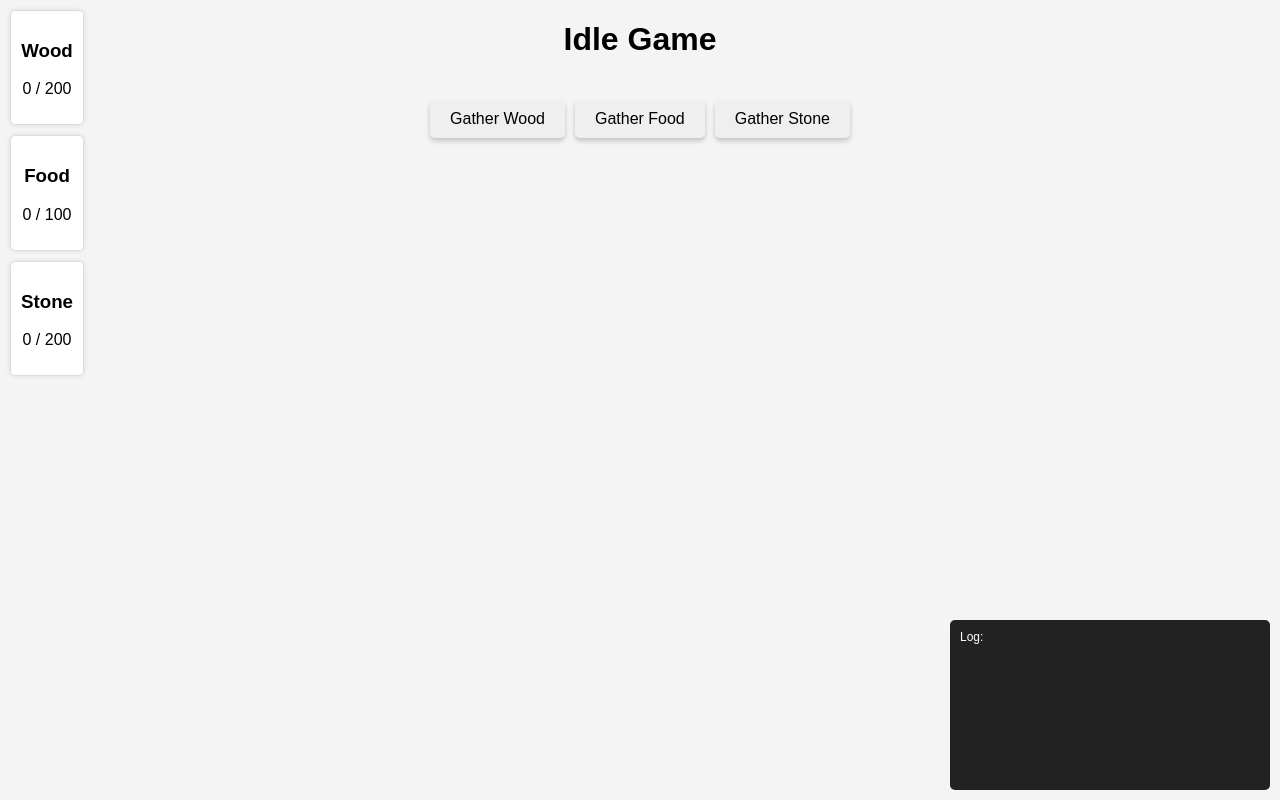
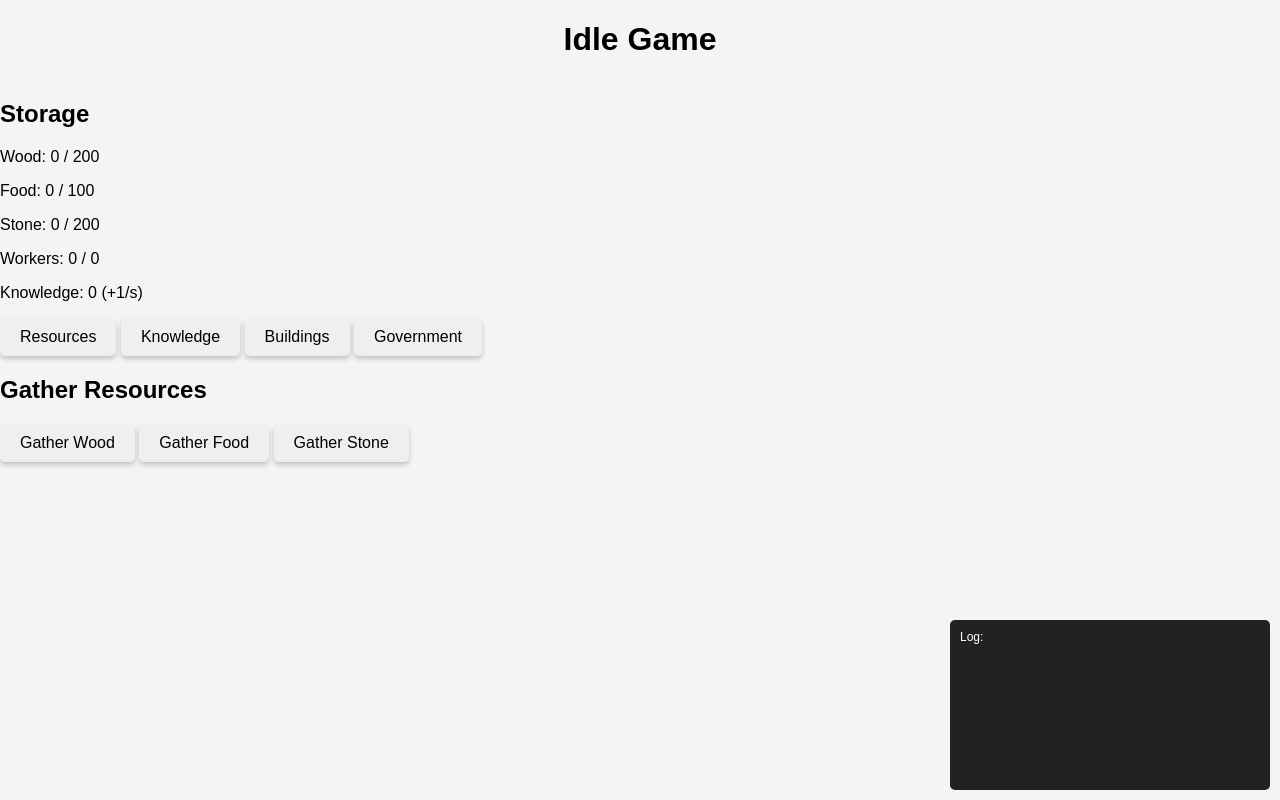
Before and after one commit to Alexander414/Game, a plain HTML site: page index.html in a window 1280 px wide. Drawn offline with Linux system fonts and the light colour scheme.

Commit message:
Update index.html

```diff
--- a/index.html
+++ b/index.html
@@ -9,34 +9,56 @@
 <body>
     <h1>Idle Game</h1>
 
-    <div class="resource-container">
-        <div class="resource">
-            <h3>Wood</h3>
-            <p><span id="wood-count">0</span> / <span id="wood-limit">200</span></p>
-        </div>
-        <div class="resource">
-            <h3>Food</h3>
-            <p><span id="food-count">0</span> / <span id="food-limit">100</span></p>
-        </div>
-        <div class="resource">
-            <h3>Stone</h3>
-            <p><span id="stone-count">0</span> / <span id="stone-limit">200</span></p>
+    <div class="storage-container">
+        <h2>Storage</h2>
+        <div class="storage-box">
+            <p>Wood: <span id="wood-count">0</span> / <span id="wood-limit">200</span></p>
+            <p>Food: <span id="food-count">0</span> / <span id="food-limit">100</span></p>
+            <p>Stone: <span id="stone-count">0</span> / <span id="stone-limit">200</span></p>
+            <p>Workers: <span id="worker-count">0</span> / <span id="worker-limit">0</span></p>
+            <p>Knowledge: <span id="knowledge-count">0</span> (+<span id="knowledge-rate">1</span>/s)</p>
         </div>
     </div>
 
-    <div class="buttons-container">
-        <button class="gather-button" data-type="wood">Gather Wood</button>
-        <button class="gather-button" data-type="food">Gather Food</button>
-        <button class="gather-button" data-type="stone">Gather Stone</button>
+    <!-- Tab Buttons -->
+    <div class="tabs">
+        <button class="tab-button" onclick="switchTab('resources')">Resources</button>
+        <button class="tab-button" onclick="switchTab('knowledge')">Knowledge</button>
+        <button class="tab-button" onclick="switchTab('buildings')">Buildings</button>
+        <button class="tab-button" onclick="switchTab('government')">Government</button>
     </div>
 
-    <div id="buildings-container">
-        <div class="building" id="lumber-mill">
-            <button class="build-button" data-type="lumberMill" title="Increase storage for wood by 100%">Build Lumber Mill (100 Wood)</button>
+    <!-- Resource Gathering -->
+    <div id="resources-tab" class="tab-content">
+        <h2>Gather Resources</h2>
+        <div class="gather-container">
+            <button class="gather-button" data-type="wood">Gather Wood</button>
+            <button class="gather-button" data-type="food">Gather Food</button>
+            <button class="gather-button" data-type="stone">Gather Stone</button>
         </div>
-        <div class="building" id="stone-quarry">
-            <button class="build-button" data-type="stoneQuarry" title="Increase storage for stone by 100%">Build Stone Quarry (100 Stone)</button>
-        </div>
+    </div>
+
+    <!-- Knowledge Upgrades -->
+    <div id="knowledge-tab" class="tab-content" style="display: none;">
+        <h2>Knowledge Upgrades</h2>
+        <button id="housing-upgrade" onclick="purchaseHousingUpgrade()" title="Increase worker limit by 2. Costs 50 Food and 100 Knowledge.">Research Housing (50 Food, 100 Knowledge)</button>
+    </div>
+
+    <!-- Buildings -->
+    <div id="buildings-tab" class="tab-content" style="display: none;">
+        <h2>Build Structures</h2>
+        <button id="lumber-mill-button" onclick="buildBuilding('lumberMill')" title="Increase wood storage by 100%. Costs 100 Wood.">Build Lumber Mill</button>
+        <button id="stone-quarry-button" onclick="buildBuilding('stoneQuarry')" title="Increase stone storage by 100%. Costs 100 Stone.">Build Stone Quarry</button>
+        <button id="house-button" onclick="buildBuilding('house')" title="Increase worker limit by 2. Costs 100 Wood.">Build House</button>
+    </div>
+
+    <!-- Government (Workers) -->
+    <div id="government-tab" class="tab-content" style="display: none;">
+        <h2>Assign Workers</h2>
+        <p>Unassigned Workers: <span id="unassigned-workers">0</span></p>
+        <button onclick="assignWorker('farmer')">Assign Farmer</button> (<span id="farmer-count">0</span>)
+        <button onclick="assignWorker('woodcutter')">Assign Woodcutter</button> (<span id="woodcutter-count">0</span>)
+        <button onclick="assignWorker('miner')">Assign Miner</button> (<span id="miner-count">0</span>)
     </div>
 
     <div id="log">Log:</div>
```
